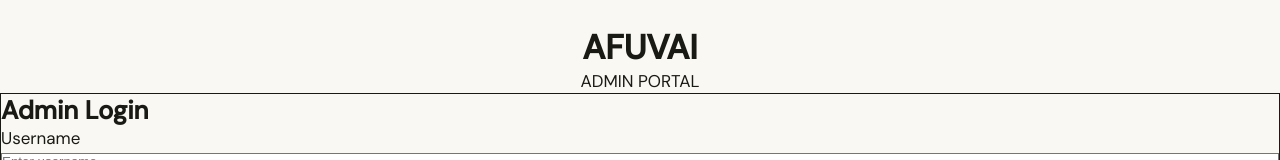
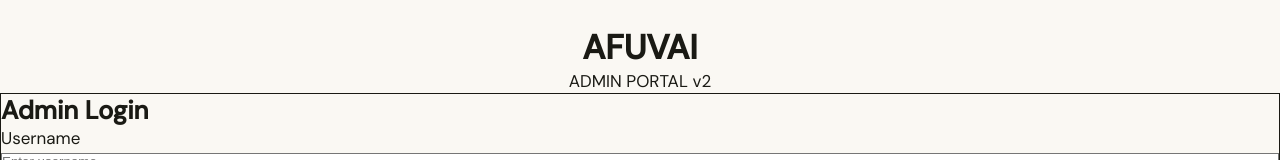
Before and after one commit to briansaibot/afuvai-floral, a Next.js app: page /login in a window 1280 px wide. Shown: the part 192-352 px from the top of the page. Built offline with nearby package versions, Linux system fonts and the light colour scheme; no server answers; a web font is replaced by a local one.

Commit message:
fix: force vercel rebuild with visible change

```diff
--- a/app/login/page.tsx
+++ b/app/login/page.tsx
@@ -79,7 +79,7 @@ export default function AdminLoginPage() {
         {/* Logo / Header */}
         <div className="text-center mb-8">
           <h1 className="text-4xl font-bold text-white mb-2">AFUVAI</h1>
-          <p className="text-gray-400 text-sm tracking-widest">ADMIN PORTAL</p>
+          <p className="text-gray-400 text-sm tracking-widest">ADMIN PORTAL v2</p>
           <div className="w-12 h-px bg-amber-600 mx-auto mt-4"></div>
         </div>
 
```
